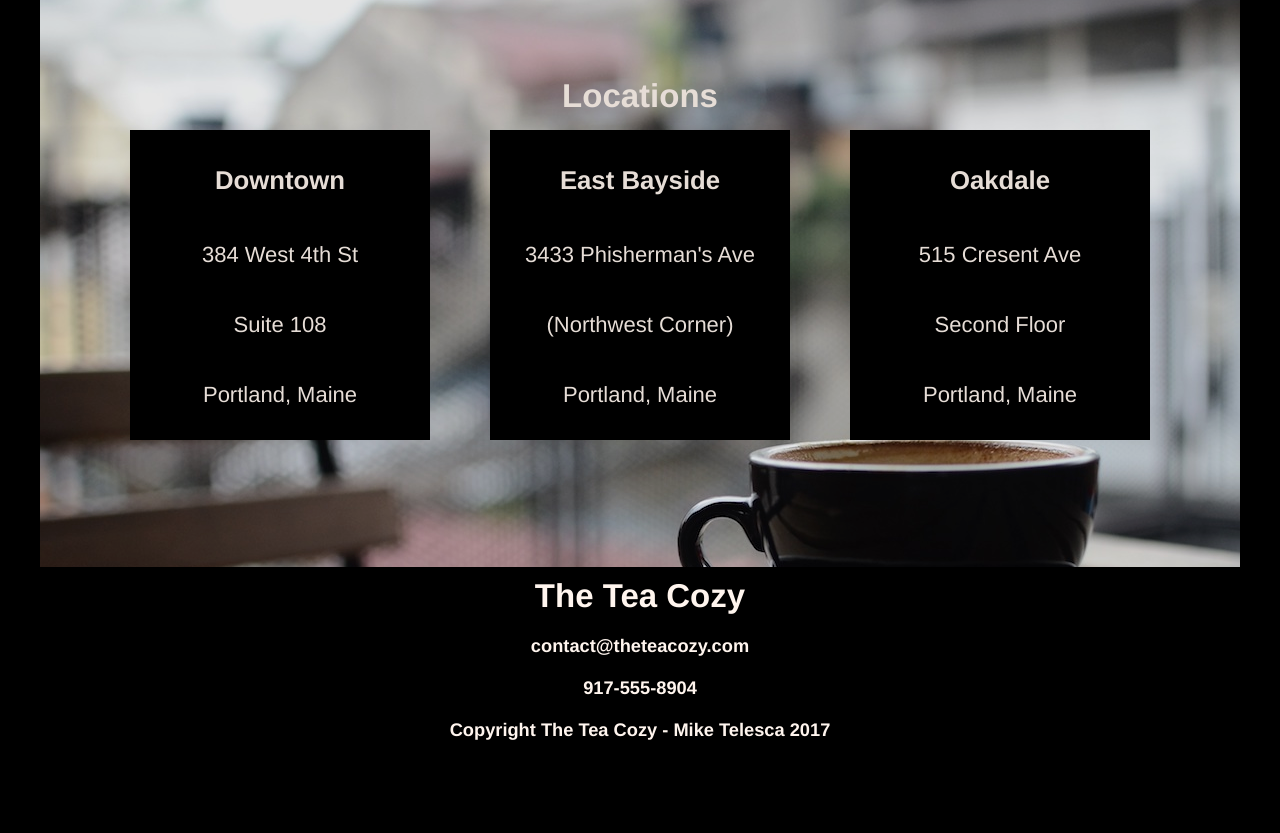
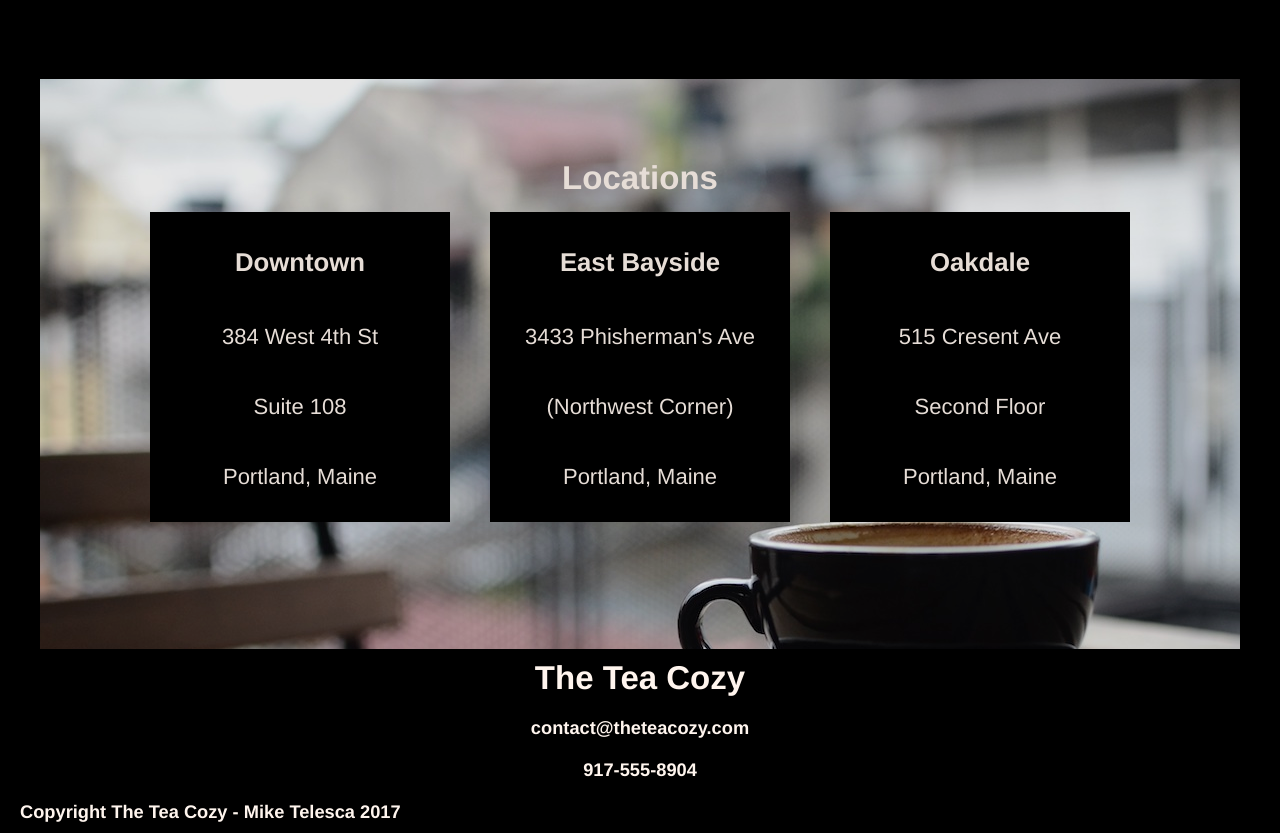
Before and after one commit to MikeTelesca/TeaCozy, a plain HTML site: page index.html in a window 1280 px wide. Shown: the part 1560-2393 px from the top of the page. Before the commit the page ends 2311 px from the top, so only its background shows below. Drawn offline with Linux system fonts and the light colour scheme.

Commit message:
LOCATION TOP PADDing fixed problem was height issue in featuredtea section

```diff
--- a/resources/css/style.css
+++ b/resources/css/style.css
@@ -83,12 +83,13 @@ main {
 }
 
 /*FEATURED TEA SECTION*/
-
+#featuredtea {
+  height: 800px;
+}
 
 #featuredtea .content {
 display: block;
 width: 1000px;
-height: auto;
 margin: auto;
 padding-top: 70px;
 }
@@ -110,8 +111,8 @@ padding-top: 70px;
 /*LOCATIONS SECTION*/
 
 #locations{
+  background-image: url(../../resources/images/img-locations-background.jpg);
   height:500px;
-  background-image: url(../../resources/images/img-locations-background.jpg);
   padding-top:70px;
 }
 
@@ -123,10 +124,18 @@ padding-top: 70px;
 .location {
   flex-direction: column;
   padding: 10px;
-  margin: 5px 30px;
+  margin: 5px 20px;
   background-color: black;
   flex-basis: 280px;
   flex-direction: column;
   display: flex;
   justify-content: center;
+  opacity: 1.0;
 }
+
+
+
+footer h5 {
+  text-align: left;
+  padding-left: 20px;
+}
```
